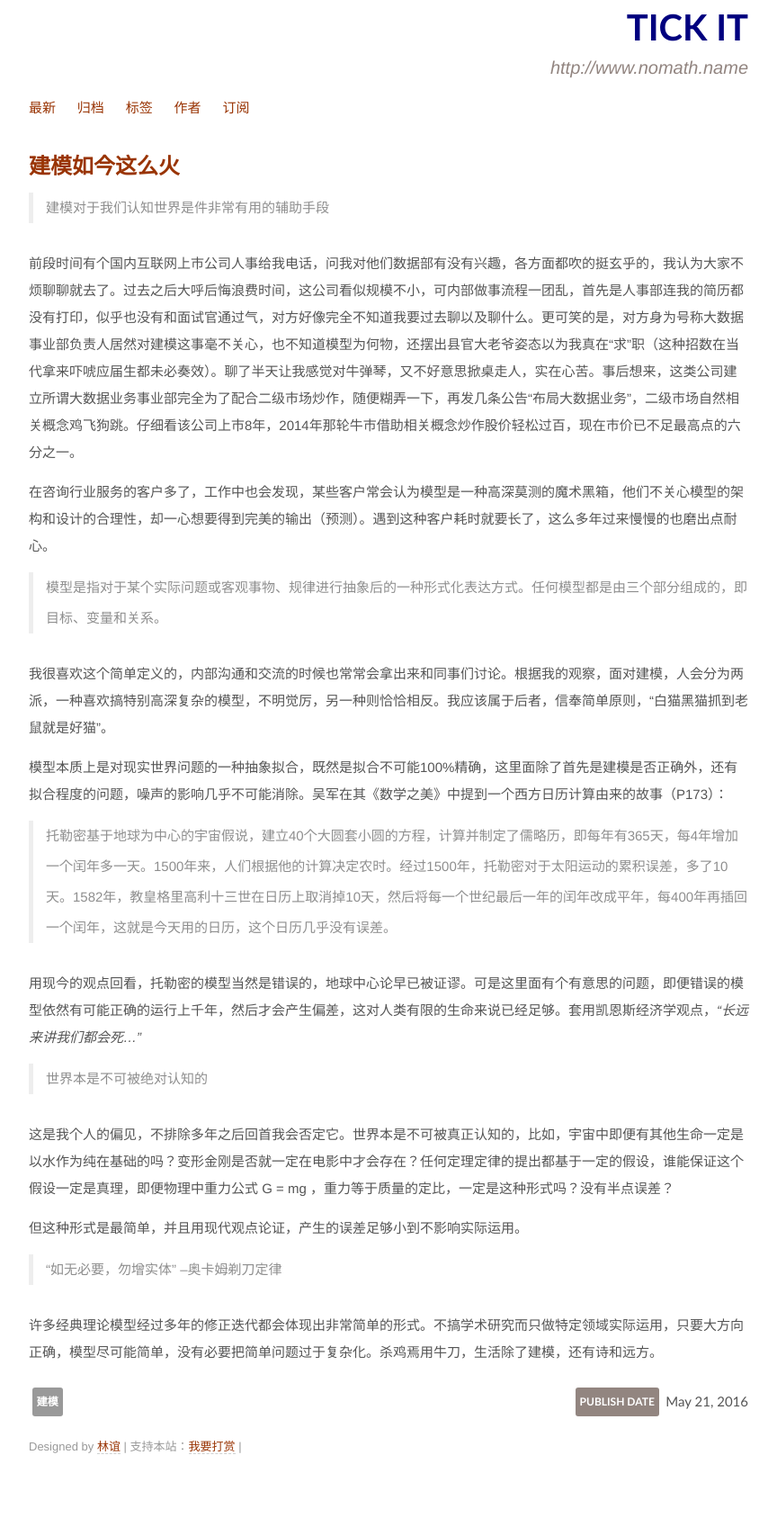
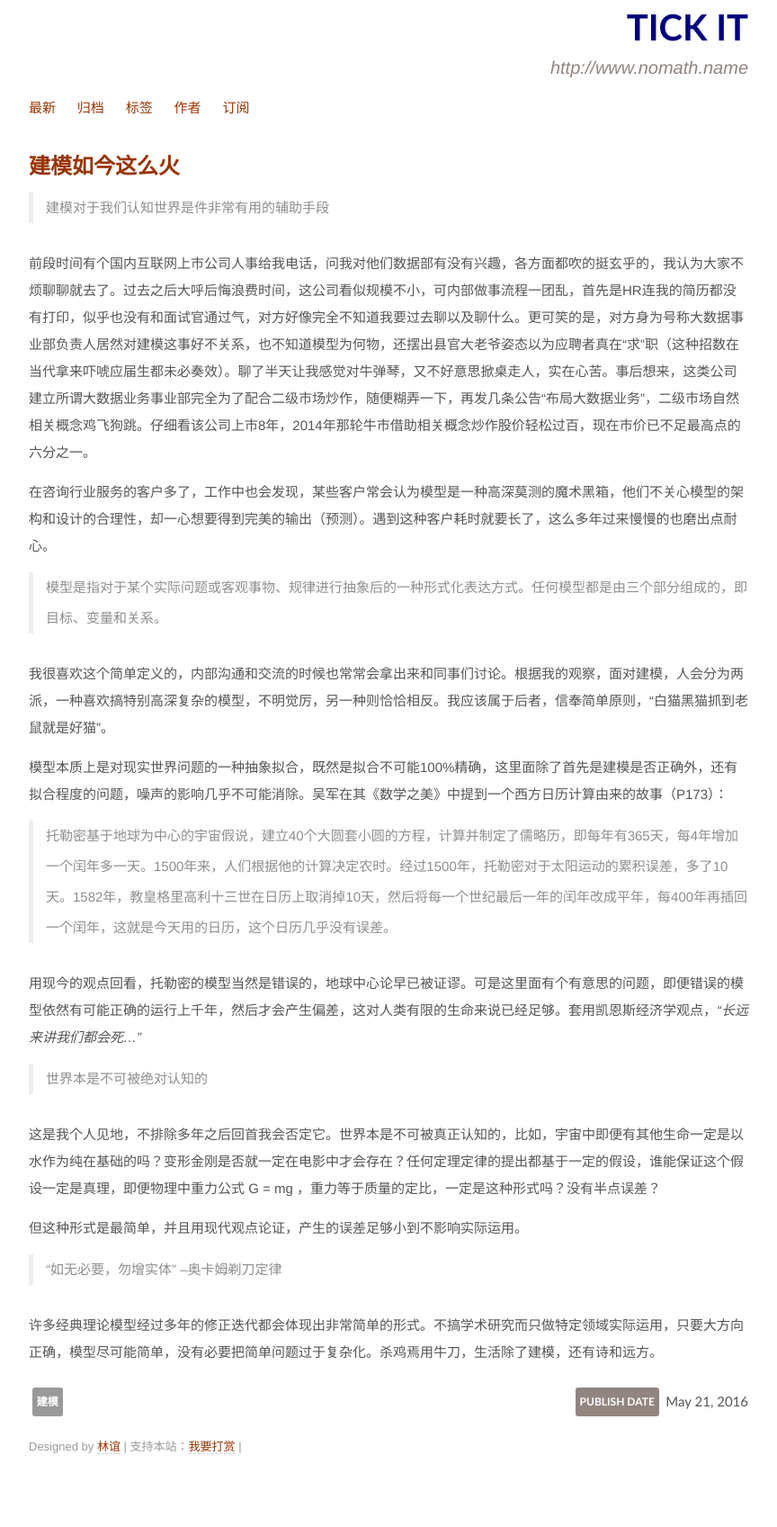
Before and after one commit to peter159/peter159.github.io, a Jekyll site: the page built from _posts/2016-05-21-modelimportance.md, in a window 1280 px wide. Shown: the whole page at 90% size, without its empty margins (208-1072 px from the left). Built offline with Jekyll 4.4.1, drawn with Linux system fonts in a browser that asks for light colours; comment, search, counter and statistics services are not loaded.

Commit message:
modifid page

```diff
--- a/_posts/2016-05-21-modelimportance.md
+++ b/_posts/2016-05-21-modelimportance.md
@@ -10,7 +10,7 @@ published: true
 
 >建模对于我们认知世界是件非常有用的辅助手段
 
-前段时间有个国内互联网上市公司人事给我电话，问我对他们数据部有没有兴趣，各方面都吹的挺玄乎的，我认为大家不烦聊聊就去了。过去之后大呼后悔浪费时间，这公司看似规模不小，可内部做事流程一团乱，首先是人事部连我的简历都没有打印，似乎也没有和面试官通过气，对方好像完全不知道我要过去聊以及聊什么。更可笑的是，对方身为号称大数据事业部负责人居然对建模这事毫不关心，也不知道模型为何物，还摆出县官大老爷姿态以为我真在“求”职（这种招数在当代拿来吓唬应届生都未必奏效）。聊了半天让我感觉对牛弹琴，又不好意思掀桌走人，实在心苦。事后想来，这类公司建立所谓大数据业务事业部完全为了配合二级市场炒作，随便糊弄一下，再发几条公告“布局大数据业务”，二级市场自然相关概念鸡飞狗跳。仔细看该公司上市8年，2014年那轮牛市借助相关概念炒作股价轻松过百，现在市价已不足最高点的六分之一。
+前段时间有个国内互联网上市公司人事给我电话，问我对他们数据部有没有兴趣，各方面都吹的挺玄乎的，我认为大家不烦聊聊就去了。过去之后大呼后悔浪费时间，这公司看似规模不小，可内部做事流程一团乱，首先是HR连我的简历都没有打印，似乎也没有和面试官通过气，对方好像完全不知道我要过去聊以及聊什么。更可笑的是，对方身为号称大数据事业部负责人居然对建模这事好不关系，也不知道模型为何物，还摆出县官大老爷姿态以为应聘者真在“求”职（这种招数在当代拿来吓唬应届生都未必奏效）。聊了半天让我感觉对牛弹琴，又不好意思掀桌走人，实在心苦。事后想来，这类公司建立所谓大数据业务事业部完全为了配合二级市场炒作，随便糊弄一下，再发几条公告“布局大数据业务”，二级市场自然相关概念鸡飞狗跳。仔细看该公司上市8年，2014年那轮牛市借助相关概念炒作股价轻松过百，现在市价已不足最高点的六分之一。
 
 在咨询行业服务的客户多了，工作中也会发现，某些客户常会认为模型是一种高深莫测的魔术黑箱，他们不关心模型的架构和设计的合理性，却一心想要得到完美的输出（预测）。遇到这种客户耗时就要长了，这么多年过来慢慢的也磨出点耐心。
 
@@ -26,7 +26,7 @@ published: true
 
 > 世界本是不可被绝对认知的
 
-这是我个人的偏见，不排除多年之后回首我会否定它。世界本是不可被真正认知的，比如，宇宙中即便有其他生命一定是以水作为纯在基础的吗？变形金刚是否就一定在电影中才会存在？任何定理定律的提出都基于一定的假设，谁能保证这个假设一定是真理，即便物理中重力公式 G = mg ，重力等于质量的定比，一定是这种形式吗？没有半点误差？
+这是我个人见地，不排除多年之后回首我会否定它。世界本是不可被真正认知的，比如，宇宙中即便有其他生命一定是以水作为纯在基础的吗？变形金刚是否就一定在电影中才会存在？任何定理定律的提出都基于一定的假设，谁能保证这个假设一定是真理，即便物理中重力公式 G = mg ，重力等于质量的定比，一定是这种形式吗？没有半点误差？
 
 但这种形式是最简单，并且用现代观点论证，产生的误差足够小到不影响实际运用。
 
```
